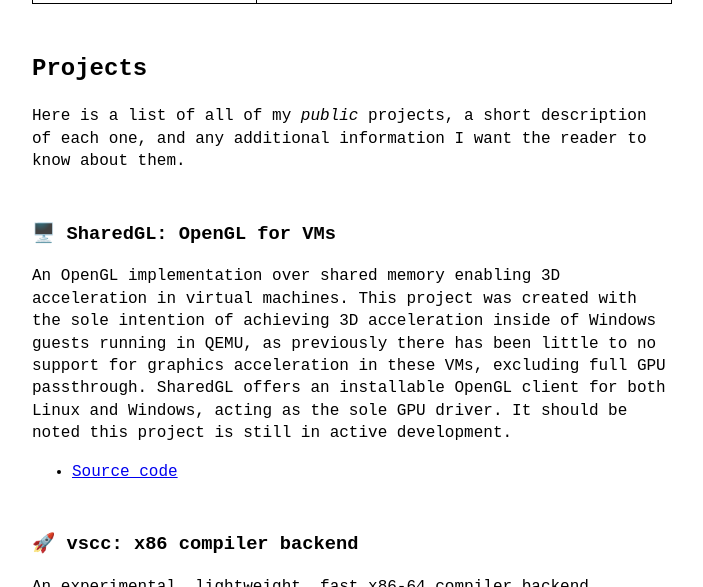
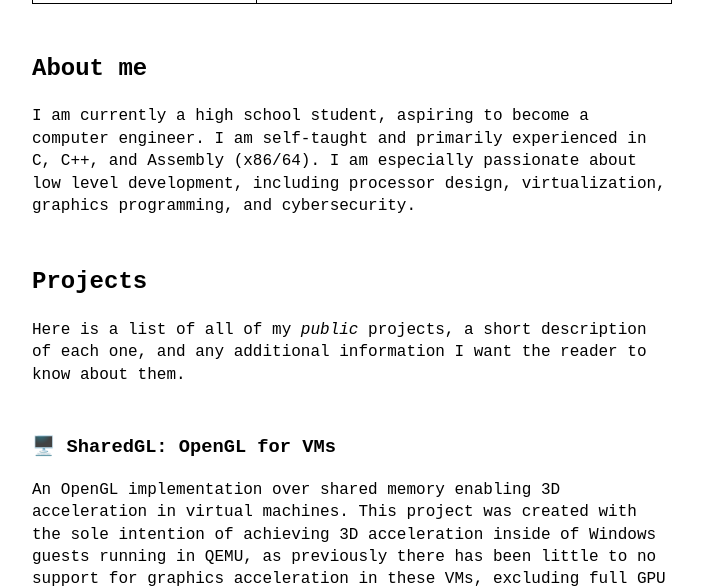
Before and after one commit to dmaivel/dmaivel.github.io, a Jekyll site: the page built from portfolio.md, in a window 1280 px wide and 900 px high, cut to the strip 313-900 px from the top of the window. Shown: the whole strip, without its empty margins (288-991 px from the left). Built offline with Jekyll 4.4.1, drawn with Linux system fonts in a browser that asks for light colours.

Commit message:
Add about me

```diff
--- a/portfolio.md
+++ b/portfolio.md
@@ -5,6 +5,8 @@
 
 | <img src="https://avatars.githubusercontent.com/u/38770072?v=4" width="128" height="128" /> | **Email**: dvmaivel@gmail.com <br> **Github**: [github.com/dmaivel](https://github.com/dmaivel) <br> |
 
+## About me
+I am currently a high school student, aspiring to become a computer engineer. I am self-taught and primarily experienced in C, C++, and Assembly (x86/64). I am especially passionate about low level development, including processor design, virtualization, graphics programming, and cybersecurity.
 
 ## Projects
 Here is a list of all of my *public* projects, a short description of each one, and any additional information I want the reader to know about them.
```
